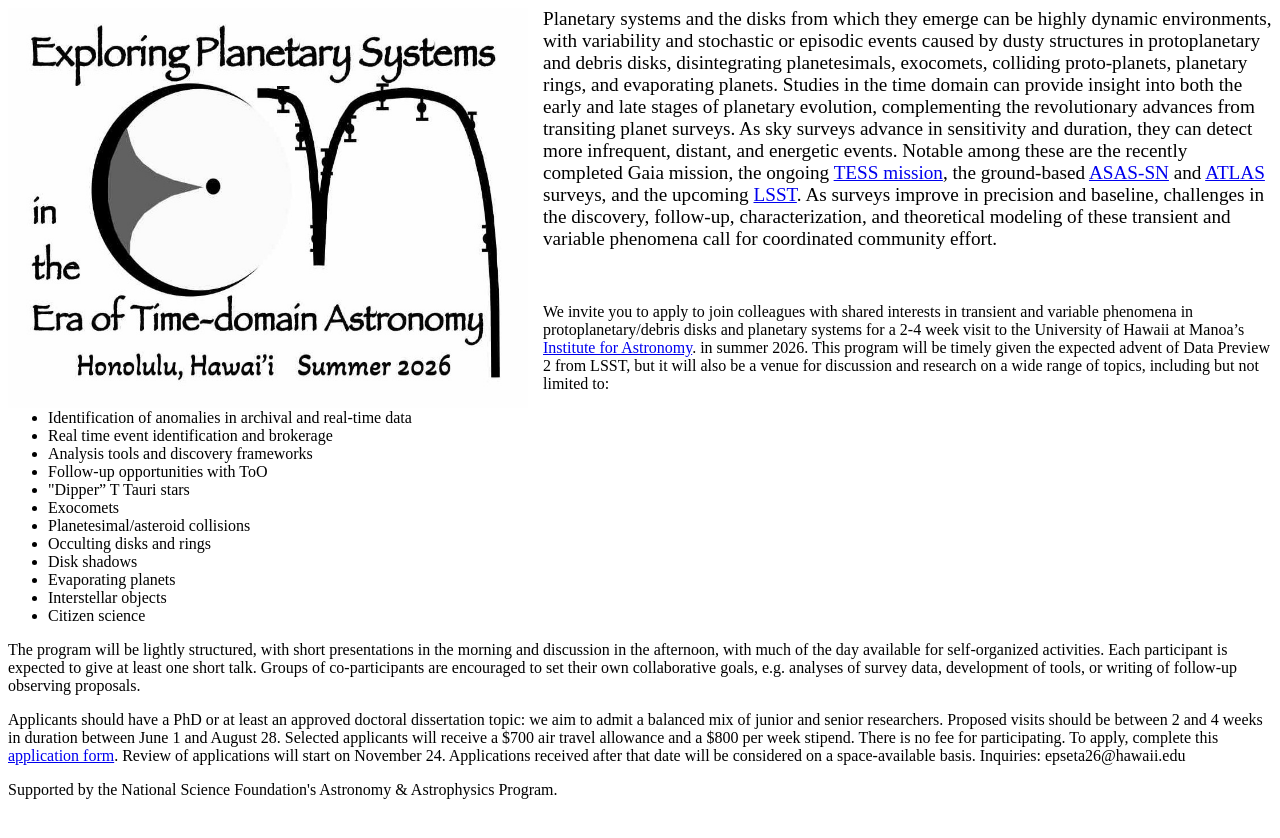
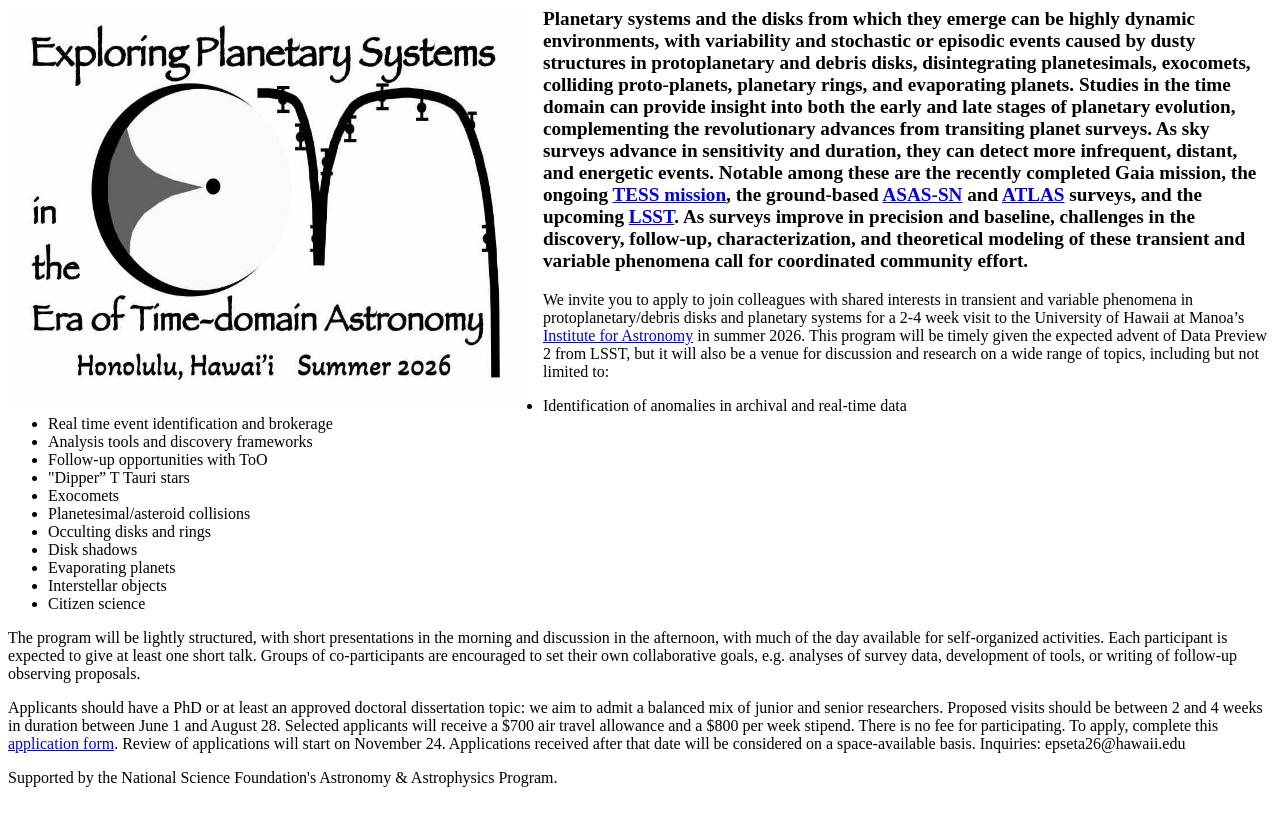
Before and after one commit to egaidos/egaidos.github.io, a Jekyll site: the page epseta26.html, which Jekyll copies as it is, in a window 1280 px wide. Shown: the top 838 px of the page. Built offline with Jekyll 4.4.1, drawn with Linux system fonts in a browser that asks for light colours; a style sheet for code colours, icons or effects is not loaded.

Commit message:
Update epseta26.html

```diff
--- a/epseta26.html
+++ b/epseta26.html
@@ -23,9 +23,9 @@
 <section id="one">
 <!-- <h2>Research Projects</h2>
 --><div class="row">
-<p class="large-text">Planetary systems and the disks from which they emerge can be highly dynamic environments, with variability and stochastic or episodic events caused by dusty structures in protoplanetary and debris disks, disintegrating planetesimals, exocomets, colliding proto-planets, planetary rings, and evaporating planets.  Studies in the time domain can provide insight into both the early and late stages of planetary evolution, complementing the revolutionary advances from transiting planet surveys.  As sky surveys advance in sensitivity and duration, they can detect more infrequent, distant, and energetic events. Notable among these are the recently completed Gaia mission, the ongoing <a href="https://tess.mit.edu">TESS mission</a>, the ground-based <a href="https://www.astronomy.ohio-state.edu/asassn/">ASAS-SN</a> and <a href="https://atlas.fallingstar.com/">ATLAS</a> surveys, and the upcoming <a href="https://www.lsst.org/">LSST</a>. As surveys improve in precision and baseline, challenges in the discovery, follow-up, characterization, and theoretical modeling of these transient and variable phenomena call for coordinated community effort.</p>
-<br>
-<p>We invite you to apply to join colleagues with shared interests in transient and variable phenomena in protoplanetary/debris disks and planetary systems for a 2-4 week visit to the University of Hawaii at Manoa’s <a href="https://www.ifa.hawaii.edu">Institute for Astronomy</a>. in summer 2026.  This program will be timely given the expected advent of Data Preview 2 from LSST, but it will also be a venue for discussion and research on a wide range of topics, including but not limited to:</p>
+<p class="large-text"><b>Planetary systems and the disks from which they emerge can be highly dynamic environments, with variability and stochastic or episodic events caused by dusty structures in protoplanetary and debris disks, disintegrating planetesimals, exocomets, colliding proto-planets, planetary rings, and evaporating planets.  Studies in the time domain can provide insight into both the early and late stages of planetary evolution, complementing the revolutionary advances from transiting planet surveys.  As sky surveys advance in sensitivity and duration, they can detect more infrequent, distant, and energetic events. Notable among these are the recently completed Gaia mission, the ongoing <a href="https://tess.mit.edu">TESS mission</a>, the ground-based <a href="https://www.astronomy.ohio-state.edu/asassn/">ASAS-SN</a> and <a href="https://atlas.fallingstar.com/">ATLAS</a> surveys, and the upcoming <a href="https://www.lsst.org/">LSST</a>. As surveys improve in precision and baseline, challenges in the discovery, follow-up, characterization, and theoretical modeling of these transient and variable phenomena call for coordinated community effort.</b></p>
+
+<p></p>We invite you to apply to join colleagues with shared interests in transient and variable phenomena in protoplanetary/debris disks and planetary systems for a 2-4 week visit to the University of Hawaii at Manoa’s <a href="https://www.ifa.hawaii.edu">Institute for Astronomy</a> in summer 2026.  This program will be timely given the expected advent of Data Preview 2 from LSST, but it will also be a venue for discussion and research on a wide range of topics, including but not limited to:</p>
 
 <ul>
 <li>Identification of anomalies in archival and real-time data</li>
```
